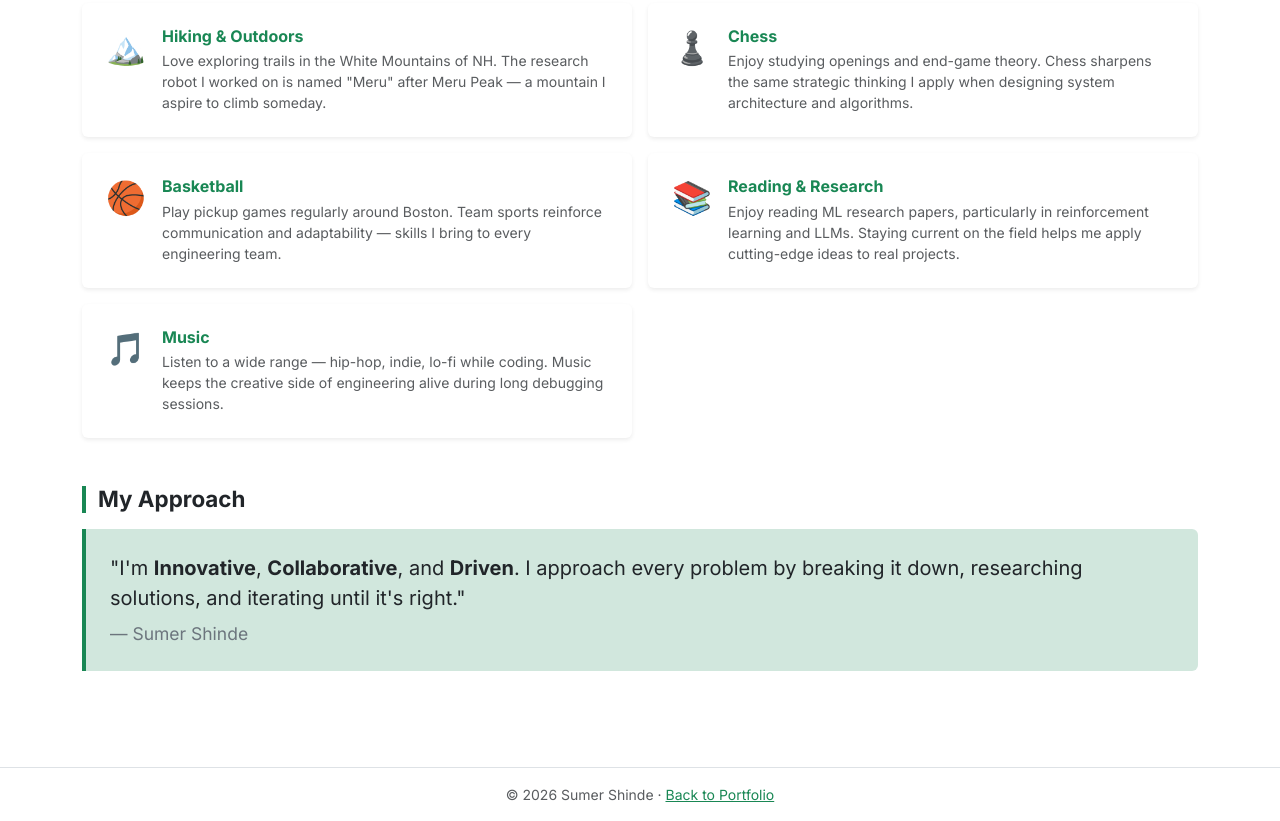
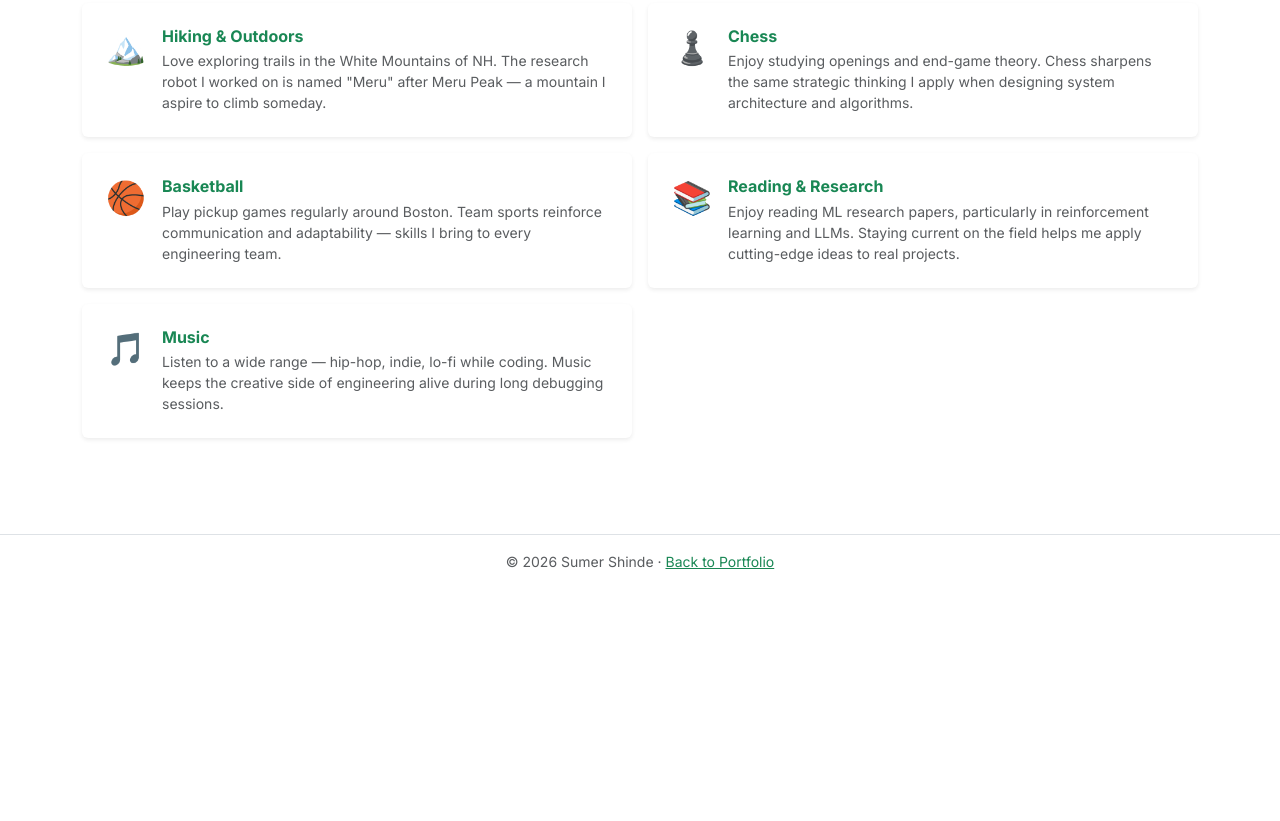
Before and after one commit to sumershinde22/Sumer-Shinde-Homepage, a website with bundled scripts: page courses.html in a window 1280 px wide. Shown: the part 804-1625 px from the top of the page. After the commit the page ends 1392 px from the top, so only its background shows below. Built offline with nearby package versions, Linux system fonts and the light colour scheme.

```diff
--- a/courses.html
+++ b/courses.html
@@ -163,16 +163,6 @@
         </li>
       </ul>
     </section>
-
-    <!-- Quote -->
-    <section aria-labelledby="quote-heading" class="mb-5">
-      <h2 id="quote-heading" class="section-h2 mb-3">My Approach</h2>
-      <blockquote class="blockquote p-4 border-start border-4 border-success bg-success-subtle rounded-end">
-        <p class="mb-2">"I'm <strong>Innovative</strong>, <strong>Collaborative</strong>, and <strong>Driven</strong>. I approach every problem by breaking it down, researching solutions, and iterating until it's right."</p>
-        <footer class="blockquote-footer mt-1">Sumer Shinde</footer>
-      </blockquote>
-    </section>
-
   </main>
 
   <footer class="border-top bg-white py-3">
```
